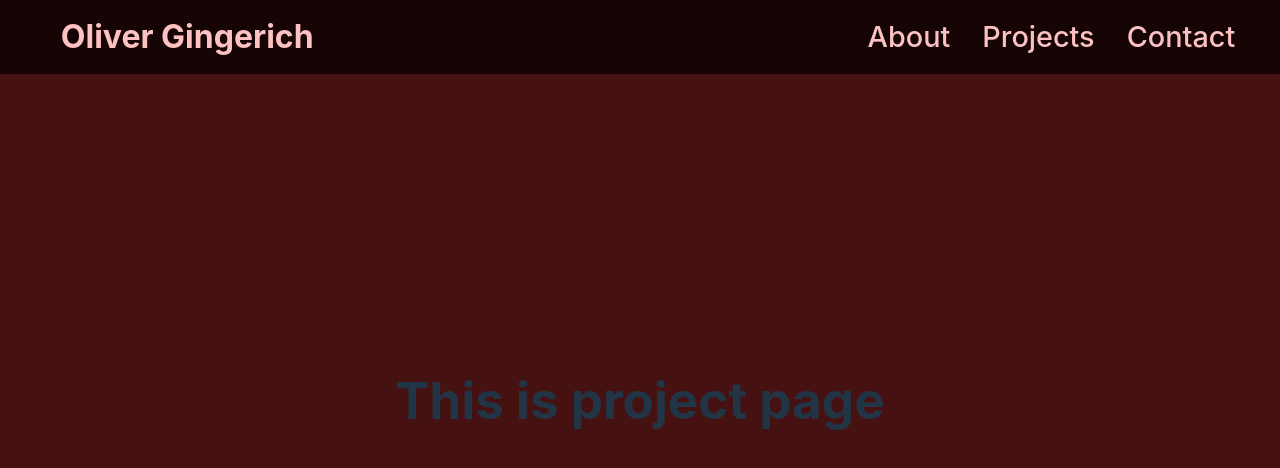
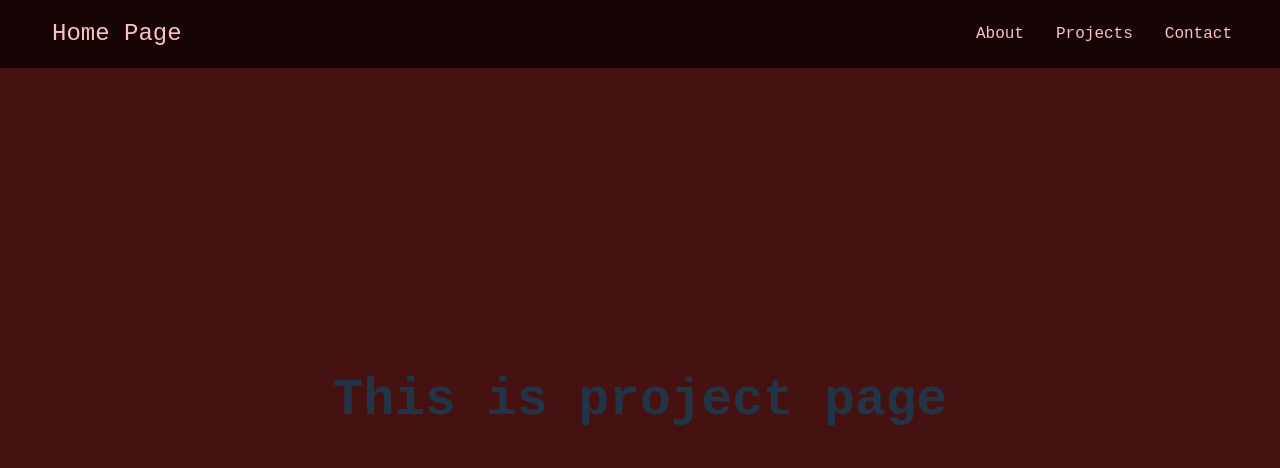
Before and after one commit to Oliver-Gi/Oliver-Gi.github.io, a React (Vite) app: page /projects in a window 1280 px wide. Shown: the top 468 px of the page. Built offline with nearby package versions, Linux system fonts and the light colour scheme.

Commit message:
Began formatting home page.

```diff
--- a/src/App.css
+++ b/src/App.css
@@ -1,9 +1,35 @@
+* {
+  font-family: Andale Mono, monospace, system-ui;
+}
+
 #root {
   max-width: 1280px;
   width: 100vw;
   margin: 0 auto;
   padding: 0rem;
   text-align: center;
+}
+
+.title{
+  position: relative;
+  text-align: left;
+  font-size: 3rem;
+  font-weight: bold;
+
+  top: -10vh;
+  left: 10vw;
+  width: 70vw;
+}
+
+.info{
+  text-align: left;
+  position: relative;
+  font-size: 1rem;
+  width: 50vw;
+  color: #FCC2C2;
+
+  top: -14vh;
+  left: 12vw;
 }
 
 .logo {
--- a/src/App.jsx
+++ b/src/App.jsx
@@ -15,7 +15,12 @@ function App() {
         <Navbar/>
         <MobileNav/>
       </div>
-      <h1>This is home page</h1>
+      <div className='content'>
+        <h1 className="title">Oliver Gingerich</h1>
+        <div className='info'>
+          <h3>Programming | Writing | Art</h3>
+        </div>
+      </div>
     </>
   )
 }
--- a/src/Navbar.css
+++ b/src/Navbar.css
@@ -4,8 +4,9 @@
     justify-content: space-between;
     align-items: center;
     background-color: #170505;
+    font-weight: lighter;
     color: #FCC2C2;
-    padding: 1vw;
+    padding: 1rem;
 
     top: 0;
     left: 0;
@@ -14,8 +15,8 @@
 }
 
 .navbar-left .logo{
-    font-size: 2.5vw;
-    font-weight: bold;
+    font-size: 1.5rem;
+    font-weight: normal;
     color: #FCC2C2;
     text-decoration: none;
 }
@@ -28,12 +29,14 @@
 }
 
 .navbar-right .nav-links li {
-    margin-right: 2.5vw;
-    font-size: 2.25vw;
+    margin-right: 2rem;
+    font-weight: lighter;
+    font-size: 1rem;
 }
 
 .navbar-right .nav-links a {
     color: #FCC2C2;
+    font-weight: 200;
     text-decoration: none;
 }
 
@@ -62,6 +65,12 @@
         display: none;
     }
 
+    .navbar-left .logo{
+        font-weight: normal;
+        color: #FCC2C2;
+        text-decoration: none;
+    }
+
     .MobileNav{
         display: flex;
         position: fixed;
@@ -69,11 +78,11 @@
         align-items: center;
         background-color: #170505;
         color: #FCC2C2;
-        padding: 2vw;
+        padding: 1rem;
 
         top: 0;
         left: 0;
-        width: 96%;
+        width: 96vw;
     }
 
     .navbar-right .nav-links{
@@ -82,16 +91,16 @@
         justify-content: space-evenly;
         position:absolute;
         background-color: #170505;
-        top: 10.5vw;
-        right: 2vw;
+        top: 9vh;
+        right: 3vw;
         height: auto;
         width: auto;
-        padding: 2vw;
+        padding: 2rem;
         border-radius: 10%;
     }
 
     .navbar-right .nav-links li {
         margin: 0.5rem;
-        font-size: 3vw;
+        font-size: 1.25rem;
     }
 }
--- a/src/Navbar.jsx
+++ b/src/Navbar.jsx
@@ -6,7 +6,7 @@ const Navbar = () => {
     return(
         <nav className="navbar">
             <div className="navbar-left" role="navigation">
-                <a href="/" className="logo">Oliver Gingerich</a>
+                <a href="/" className="logo">Home Page</a>
             </div>
             <div className="navbar-right">
                 <ul className="nav-links">
```
Also changed, not shown: src/pages/Pages.css (added).
